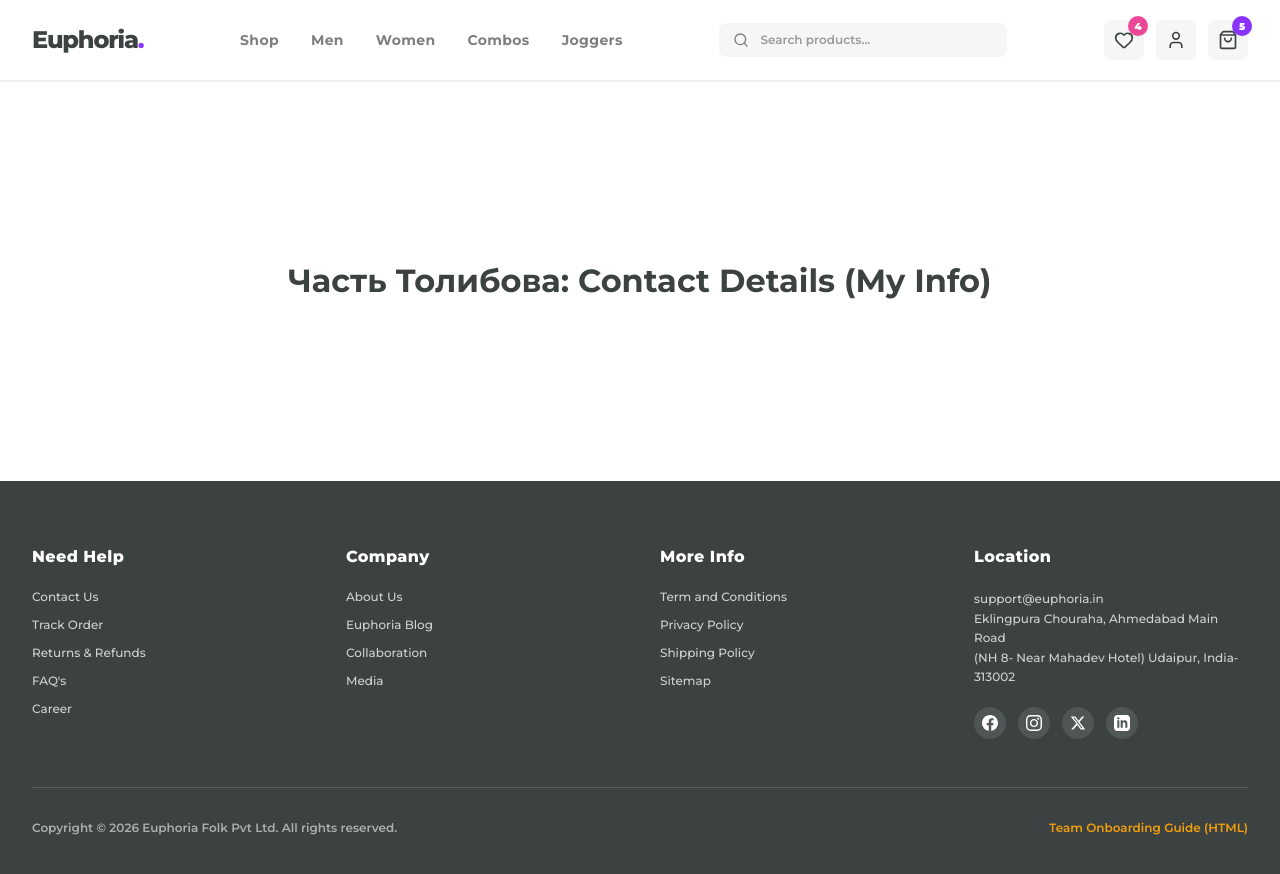
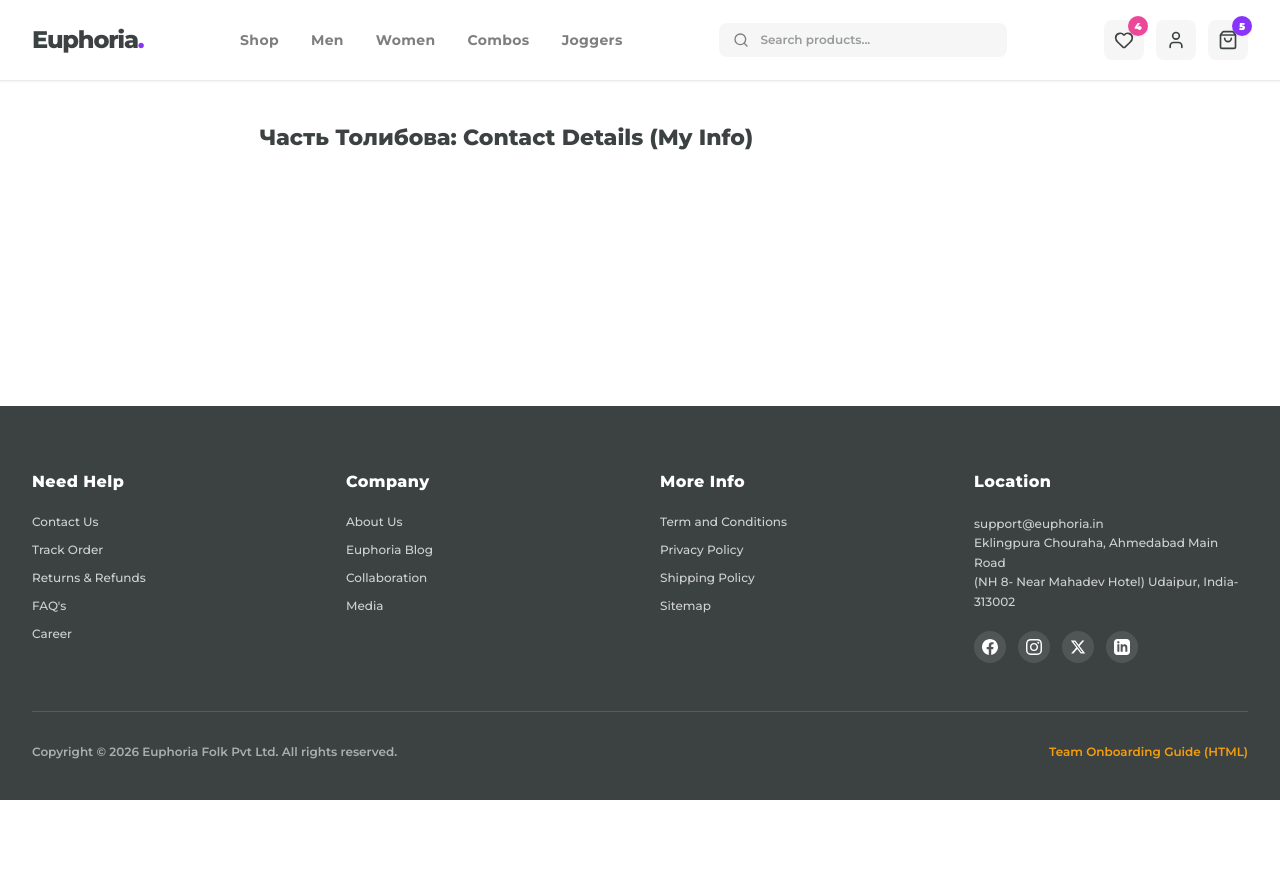
Before and after one commit to cozy-bit/euphoria-fashion, a React (Vite) app: page /profile in a window 1280 px wide. After the commit the page ends 800 px from the top, so only its background shows below. Built offline with nearby package versions, Linux system fonts and the light colour scheme.

Commit message:
refactor: connect individual CSS modules directly to Tolibov's pages with clean text

```diff
--- a/src/components/common/TolibovPlaceholder.jsx
+++ /dev/null
@@ -1,12 +0,0 @@
-import React from 'react';
-import styles from './TolibovPlaceholder.module.css';
-
-export default function TolibovPlaceholder({ pageName }) {
-  return (
-    <div className={styles.container}>
-      <h1 className={styles.text}>
-        Часть Толибова: {pageName}
-      </h1>
-    </div>
-  );
-}
--- a/src/components/common/TolibovPlaceholder.module.css
+++ /dev/null
@@ -1,14 +0,0 @@
-.container {
-  min-height: 50vh;
-  display: flex;
-  align-items: center;
-  justify-content: center;
-  padding: 2rem;
-  text-align: center;
-}
-
-.text {
-  font-size: 2rem;
-  font-weight: 700;
-  color: #3c4242;
-}
--- a/src/pages/account/AddAddressPage.jsx
+++ b/src/pages/account/AddAddressPage.jsx
@@ -1,6 +1,10 @@
 import React from 'react';
-import TolibovPlaceholder from '../../components/common/TolibovPlaceholder';
+import styles from './AddAddress.module.css';
 
 export default function AddAddressPage() {
-  return <TolibovPlaceholder pageName="Add Address" />;
+  return (
+    <div className={styles.container}>
+      <h1 className={styles.title}>Часть Толибова: Add Address</h1>
+    </div>
+  );
 }
--- a/src/pages/account/ContactDetailsPage.jsx
+++ b/src/pages/account/ContactDetailsPage.jsx
@@ -1,6 +1,10 @@
 import React from 'react';
-import TolibovPlaceholder from '../../components/common/TolibovPlaceholder';
+import styles from './ContactDetails.module.css';
 
 export default function ContactDetailsPage() {
-  return <TolibovPlaceholder pageName="Contact Details (My Info)" />;
+  return (
+    <div className={styles.container}>
+      <h1 className={styles.title}>Часть Толибова: Contact Details (My Info)</h1>
+    </div>
+  );
 }
--- a/src/pages/cart/EmptyCart.jsx
+++ b/src/pages/cart/EmptyCart.jsx
@@ -1,6 +1,10 @@
 import React from 'react';
-import TolibovPlaceholder from '../../components/common/TolibovPlaceholder';
+import styles from './EmptyCart.module.css';
 
 export default function EmptyCart() {
-  return <TolibovPlaceholder pageName="Empty Cart" />;
+  return (
+    <div className={styles.container}>
+      <h1 className={styles.title}>Часть Толибова: Empty Cart</h1>
+    </div>
+  );
 }
--- a/src/pages/checkout/ConfirmedOrder.jsx
+++ b/src/pages/checkout/ConfirmedOrder.jsx
@@ -1,6 +1,10 @@
 import React from 'react';
-import TolibovPlaceholder from '../../components/common/TolibovPlaceholder';
+import styles from './ConfirmedOrder.module.css';
 
 export default function ConfirmedOrder() {
-  return <TolibovPlaceholder pageName="Order Confirmed" />;
+  return (
+    <div className={styles.container}>
+      <h1 className={styles.title}>Часть Толибова: Order Confirmed</h1>
+    </div>
+  );
 }
--- a/src/pages/error/ErrorPage.jsx
+++ b/src/pages/error/ErrorPage.jsx
@@ -1,6 +1,10 @@
 import React from 'react';
-import TolibovPlaceholder from '../../components/common/TolibovPlaceholder';
+import styles from './ErrorPage.module.css';
 
 export default function ErrorPage() {
-  return <TolibovPlaceholder pageName="404 Error (Page Not Found)" />;
+  return (
+    <div className={styles.container}>
+      <h1 className={styles.title}>Часть Толибова: 404 Error (Page Not Found)</h1>
+    </div>
+  );
 }
--- a/src/pages/wishlist/EmptyWishlist.jsx
+++ b/src/pages/wishlist/EmptyWishlist.jsx
@@ -1,6 +1,10 @@
 import React from 'react';
-import TolibovPlaceholder from '../../components/common/TolibovPlaceholder';
+import styles from './EmptyWishlist.module.css';
 
 export default function EmptyWishlist() {
-  return <TolibovPlaceholder pageName="Empty Wishlist" />;
+  return (
+    <div className={styles.container}>
+      <h1 className={styles.title}>Часть Толибова: Empty Wishlist</h1>
+    </div>
+  );
 }
```
